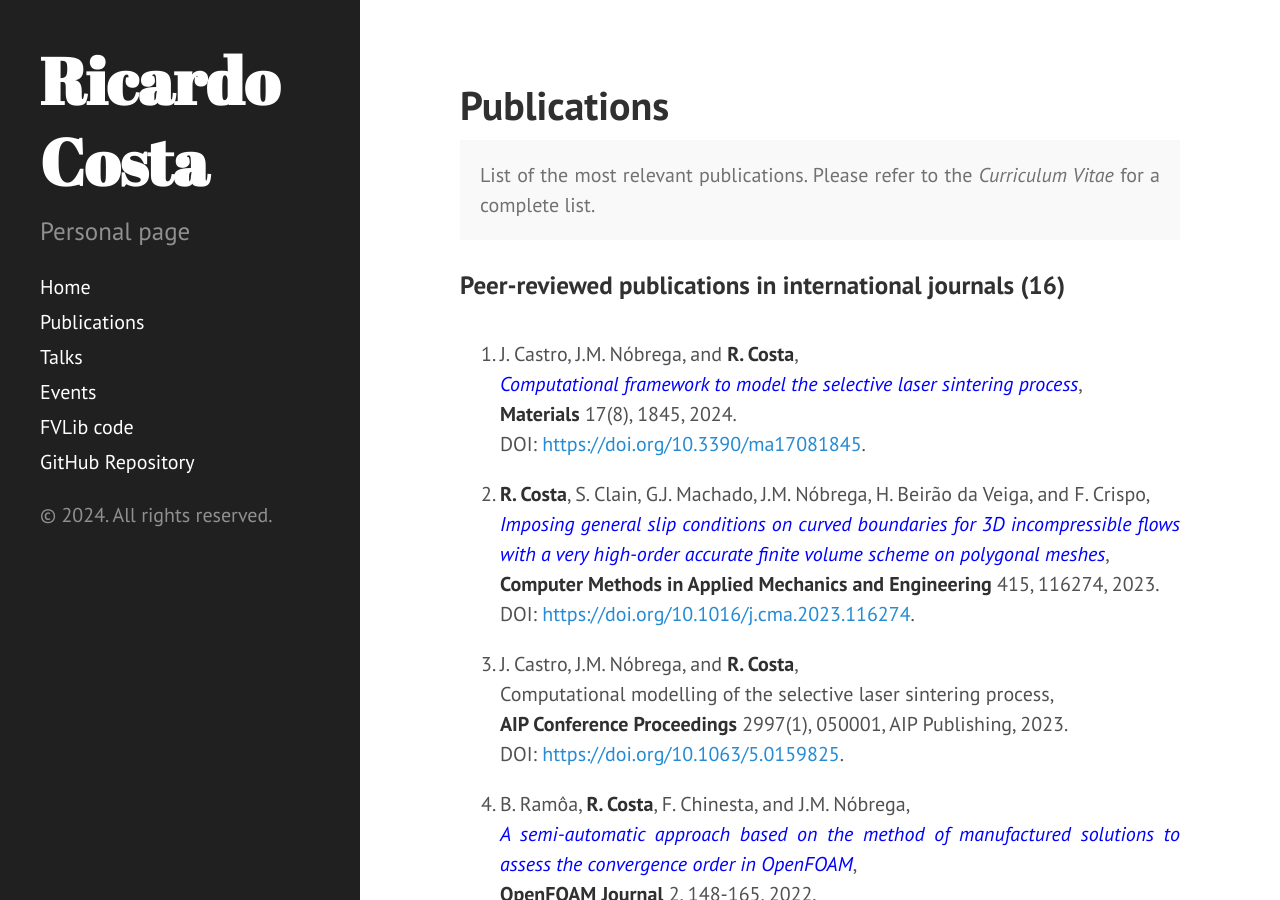
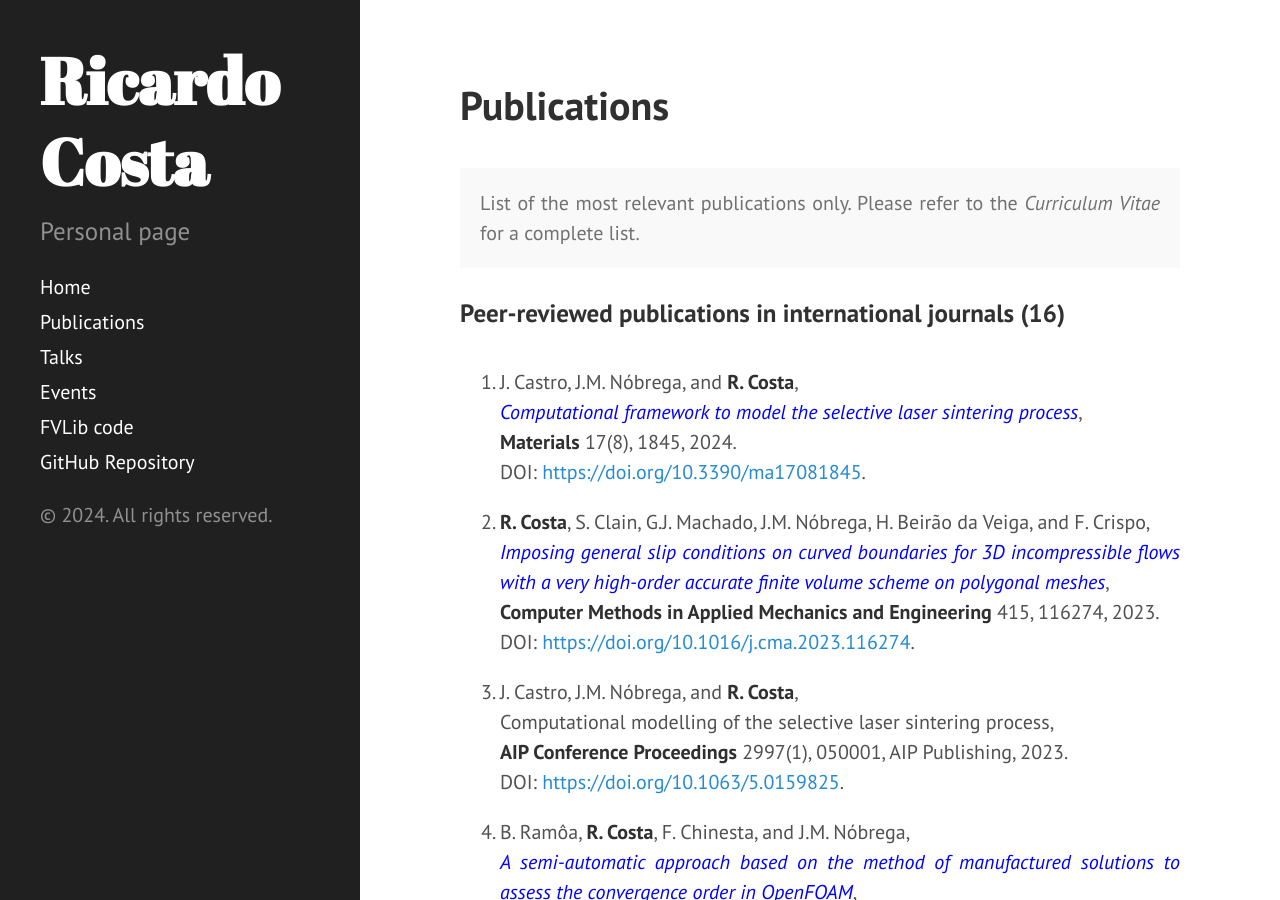
Before and after one commit to ricardodpcosta/ricardodpcosta.github.io, a Jekyll site: the page built from publications.md, in a window 1280 px wide and 900 px high. Built offline with Jekyll 4.4.1, drawn with Linux system fonts in a browser that asks for light colours; Markdown is read by kramdown in place of the engine named in the settings.

Commit message:
Update publications.md

```diff
--- a/publications.md
+++ b/publications.md
@@ -3,8 +3,10 @@ layout: page
 title: Publications
 ---
 
+<p style="margin-bottom: 1cm;"></p>
+
 <div class="message">
-  List of the most relevant publications. Please refer to the <i>Curriculum Vitae</i> for a complete list.
+  List of the most relevant publications only. Please refer to the <i>Curriculum Vitae</i> for a complete list.
 </div>
 
 ### Peer-reviewed publications in international journals (16)
```
